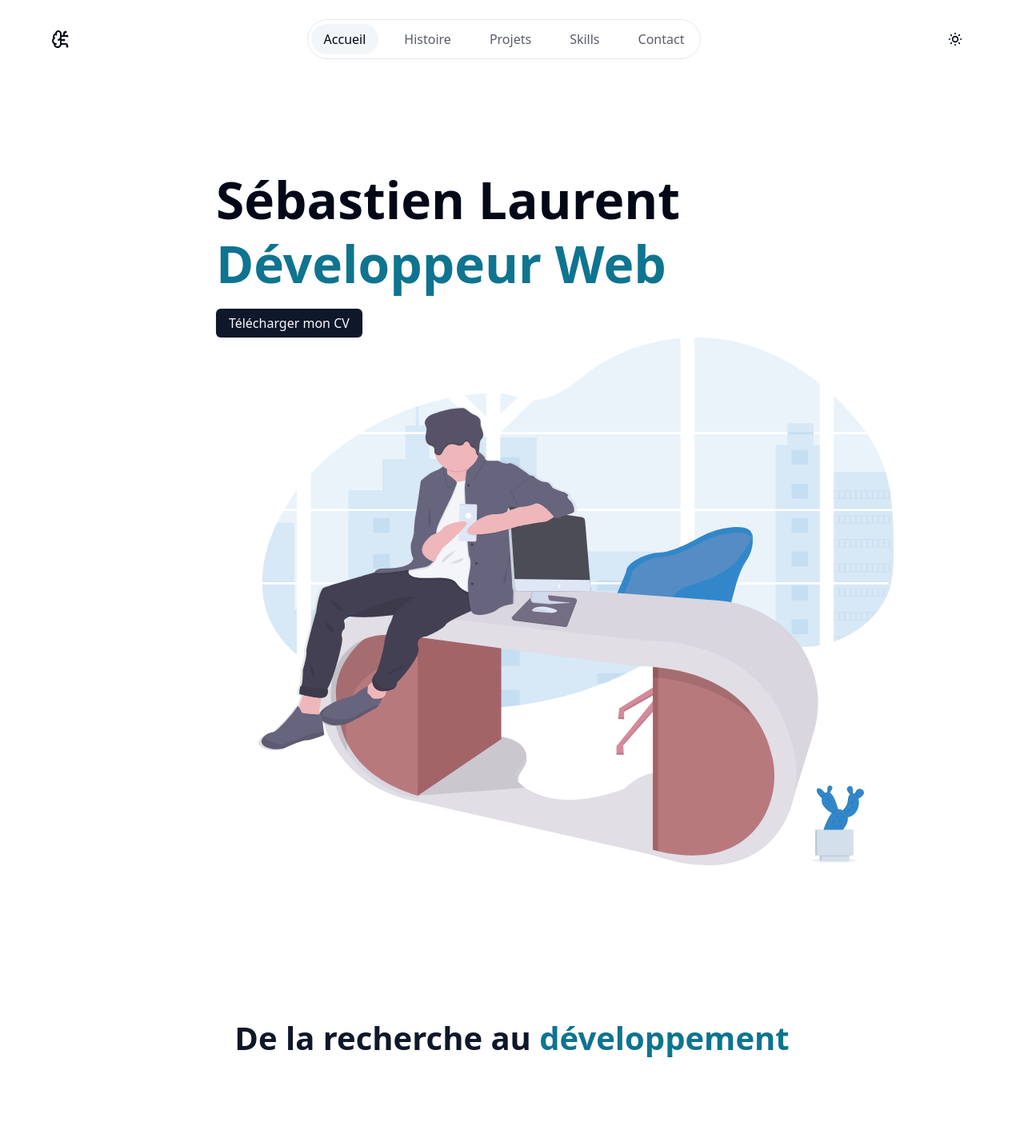
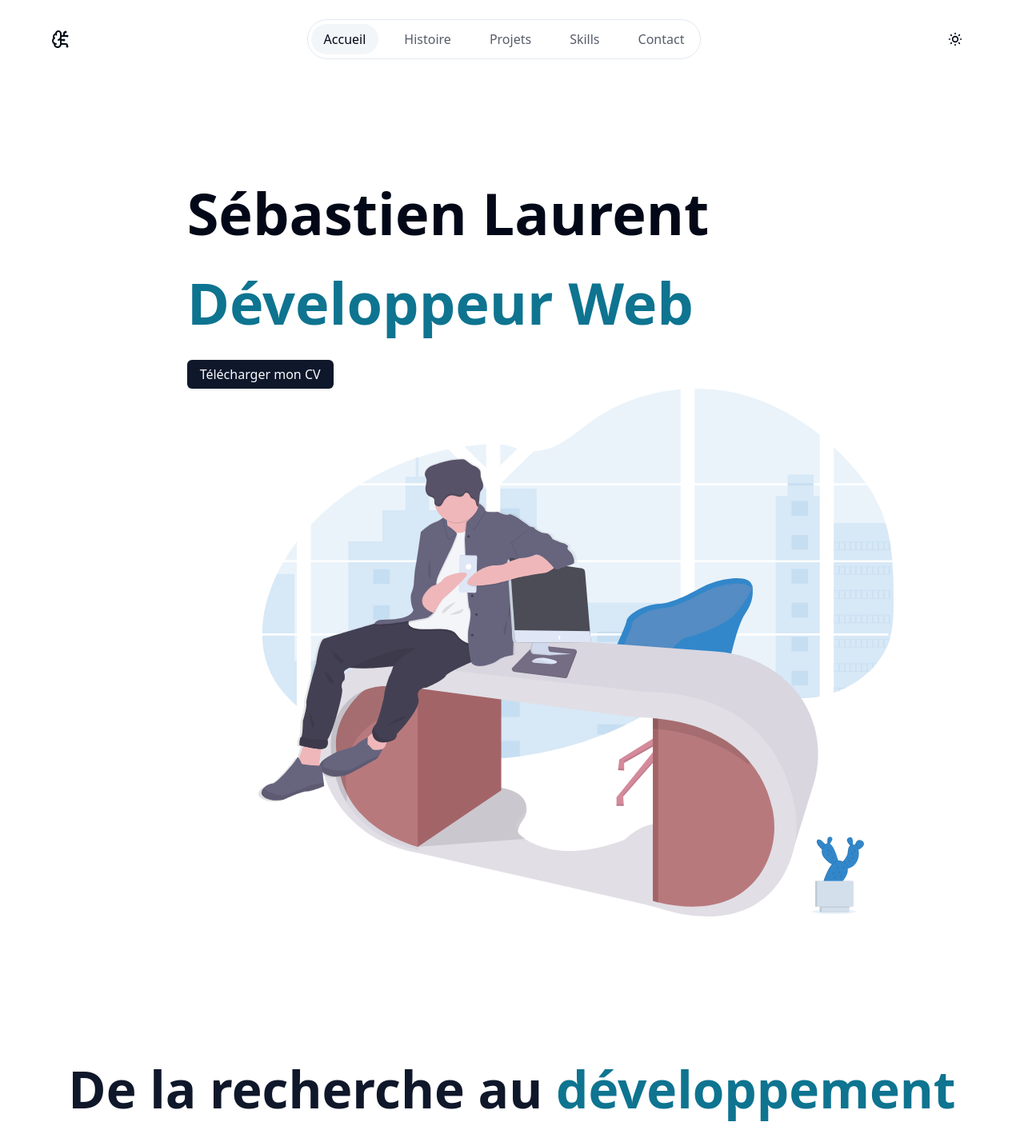
Before and after one commit to SebastienLaurentt/Portfolio-V2, a Next.js app: page / in a window 1280 px wide. Shown: the top 1433 px of the page at 80% size. Built offline with nearby package versions, Linux system fonts and the light colour scheme.

Commit message:
update tailwind css and home second section css

```diff
--- a/app/globals.css
+++ b/app/globals.css
@@ -81,11 +81,11 @@
   }
 
   h1 {
-    @apply text-2xl md:text-5xl lg:text-6xl leading-[3rem] md:leading-[4rem] lg:leading-[5rem] font-bold;
+    @apply text-2xl md:text-5xl lg:text-6xl xl:text-7xl leading-[3rem] md:leading-[5rem] lg:leading-[6rem] xl:leading-[7rem] font-bold;
   }
 
   h2 {
-    @apply text-xl md:text-3xl leading-8 md:leading-[48px] font-semibold mb-4 text-primary ;
+    @apply text-xl md:text-4xl lg:text-5xl xl:text-6xl leading-8 md:leading-[48px] font-semibold mb-4 text-primary ;
   }
 
   h3 {
--- a/app/page.tsx
+++ b/app/page.tsx
@@ -42,8 +42,8 @@ export default function Home() {
           title="De la recherche au"
           titleHighlight="développement"
         />
-        <div className="text-md lg:text-2xl xl:text-4xl leading-8 lg:leading-[44px] xl:leading-[72px] text-secondary-foreground">
-          Après un doctorat en <span className="text-tertiary-foreground">Sciences Cognitives</span> je me suis tourné vers le développement
+        <div className="text-md md:text-xl lg:text-3xl xl:text-4xl leading-8 md:leading-[48px] lg:leading-[64px] xl:leading-[72px] text-secondary-foreground">
+          Après un doctorat en <span className="text-tertiary-foreground"> Sciences Cognitives</span> je me suis tourné vers le développement
           web. Ce choix s&apos;explique par la volonté d&apos;utiliser ma compréhension du
           <span className="text-tertiary-foreground"> cerveau humain</span> dans un secteur qui m&apos;intéresse particulièrement, celui
           du <span className="text-tertiary-foreground"> numérique</span>. Ainsi, de manière autodidacte mais
```
